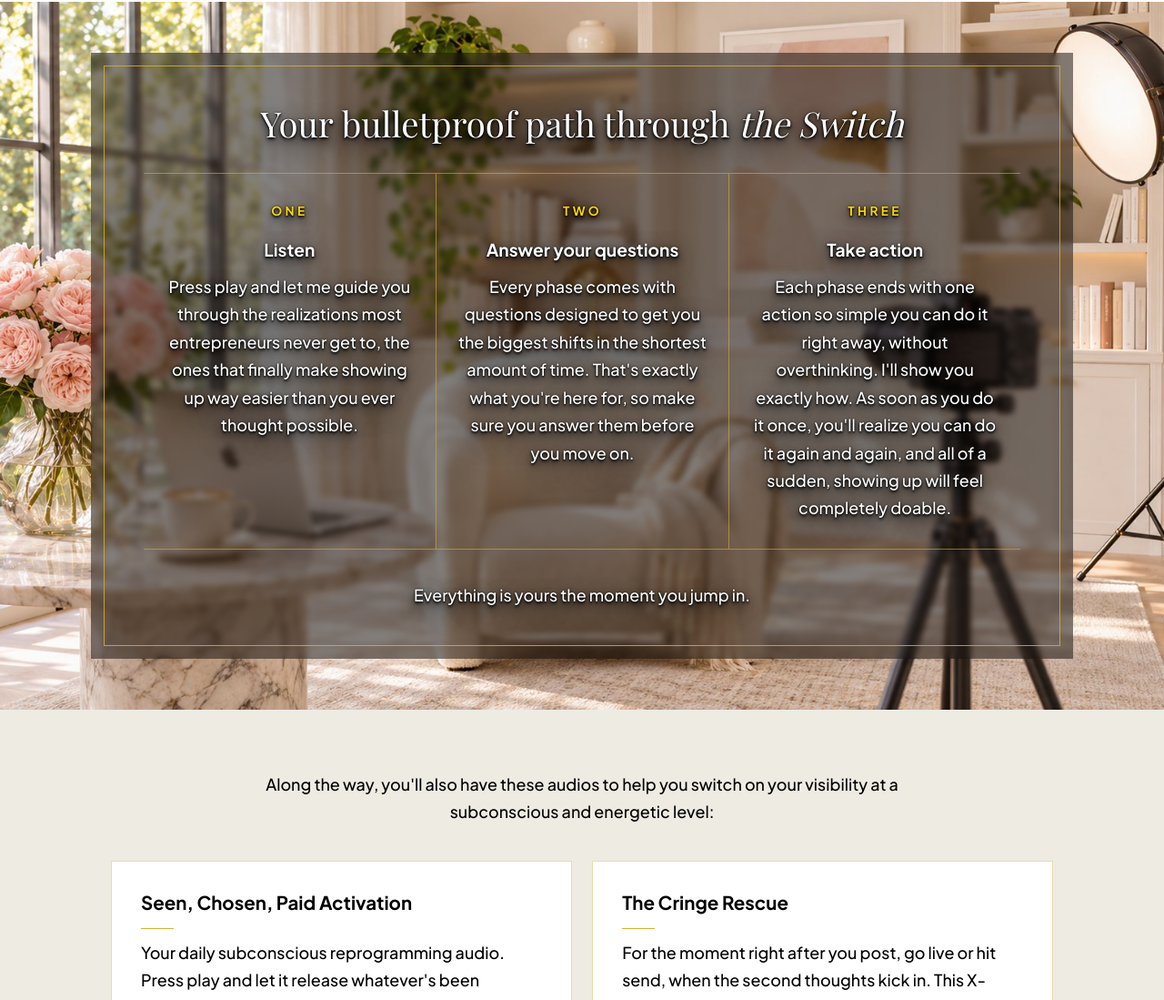
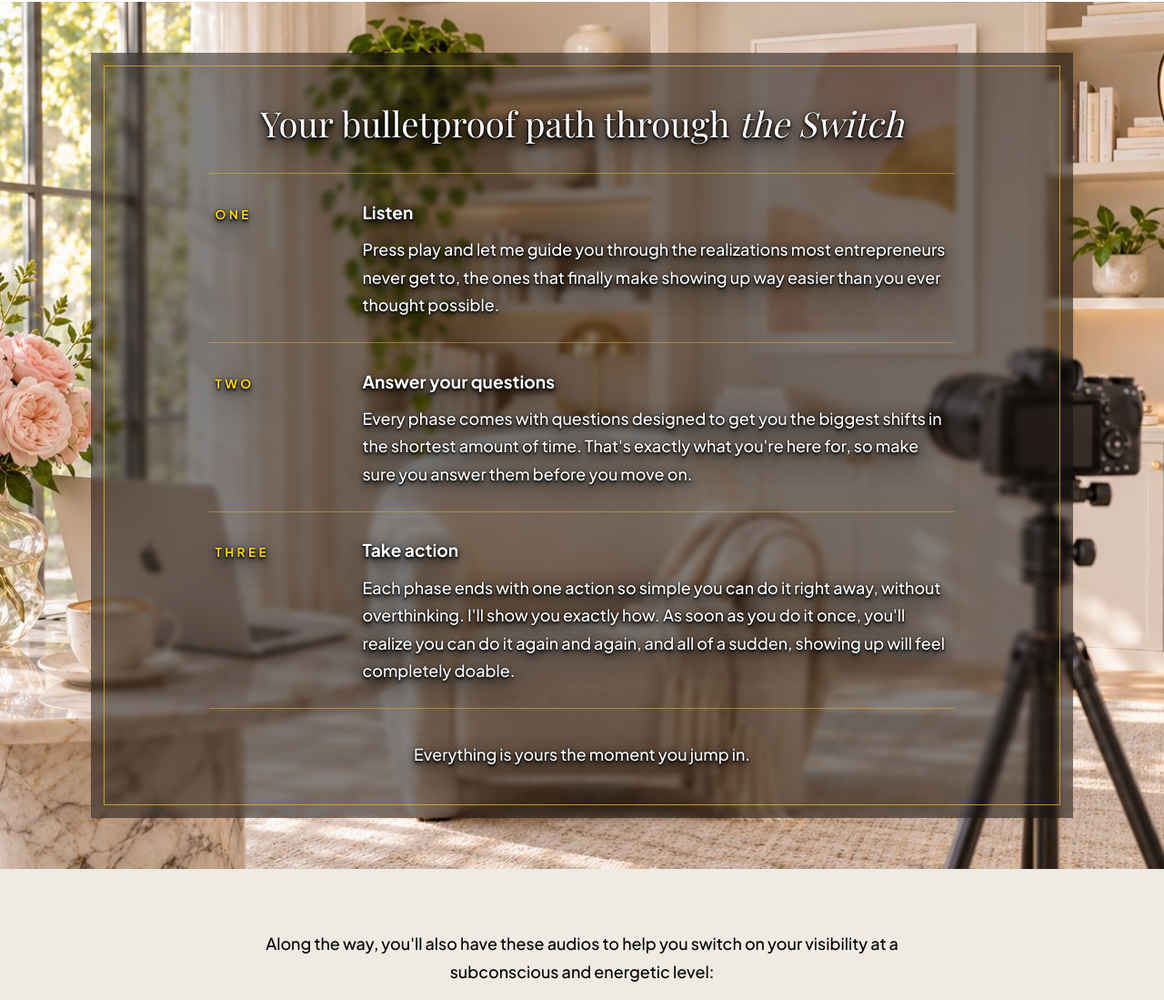
Before and after one commit to theidentitymagician/visibility-switch, a plain HTML site: page preview/index.html in a window 1280 px wide. Shown: the part 3982-5081 px from the top of the page at 91% size. Drawn offline with nearby package versions, Linux system fonts and the light colour scheme; a web font is replaced by a local one.

Commit message:
Bulletproof path: steps stacked
Co-Authored-By: Claude Opus 5.5 <noreply@anthropic.com>
Claude-Session: https://claude.ai/code/session_01SBBnRPqnC9T2b7VVGEyvvm

```diff
--- a/preview/index.html
+++ b/preview/index.html
@@ -211,6 +211,12 @@ u{text-decoration-thickness:1px;text-underline-offset:.18em}
 .faq details .a{padding:0 0 1.4rem}
 .faq details .a p:last-child{margin-bottom:0}
 .callout{max-width:900px;margin:2.4rem auto 0;text-align:center;font-weight:700;font-size:clamp(1.2rem,1.7vw,1.4rem);line-height:1.5;text-wrap:balance}
+.how .steps{grid-template-columns:1fr;max-width:820px;margin:2rem auto 2.2rem;text-align:left}
+.how .steps>div{display:grid;grid-template-columns:130px 1fr;column-gap:2rem;align-items:baseline;padding:1.6rem .4rem}
+.how .steps>div+div{border-left:none;border-top:1px solid rgba(212,175,55,.55)}
+.how .steps .label{grid-row:1/3;margin:0}
+.how .steps h3,.how .steps p{grid-column:2}
+@media (max-width:820px){.how .steps>div{grid-template-columns:1fr;padding:1.4rem 0}.how .steps .label{grid-row:auto;margin-bottom:.5rem}.how .steps h3,.how .steps p{grid-column:1}}
 </style>
 </head>
 <body>
```
